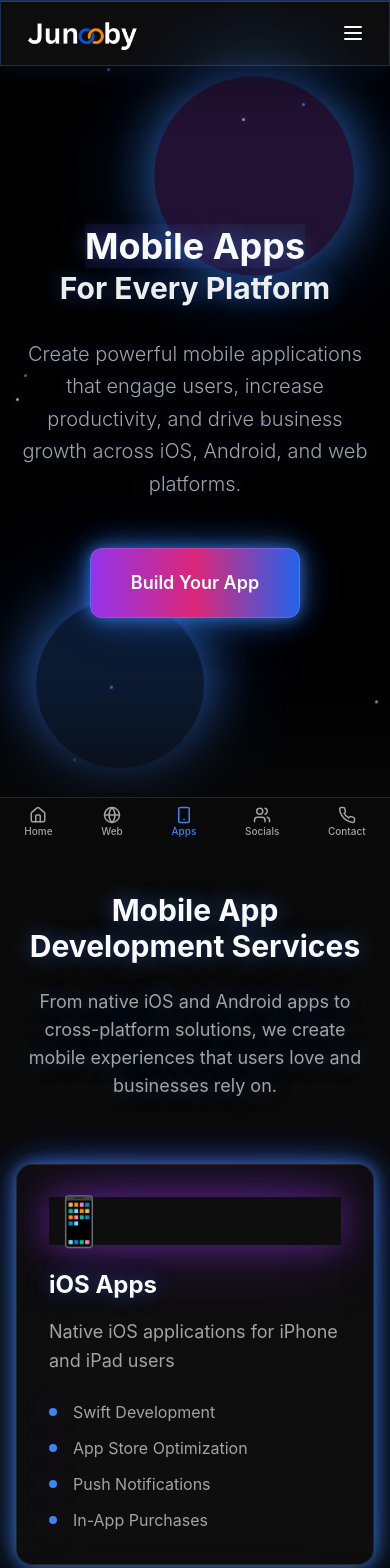
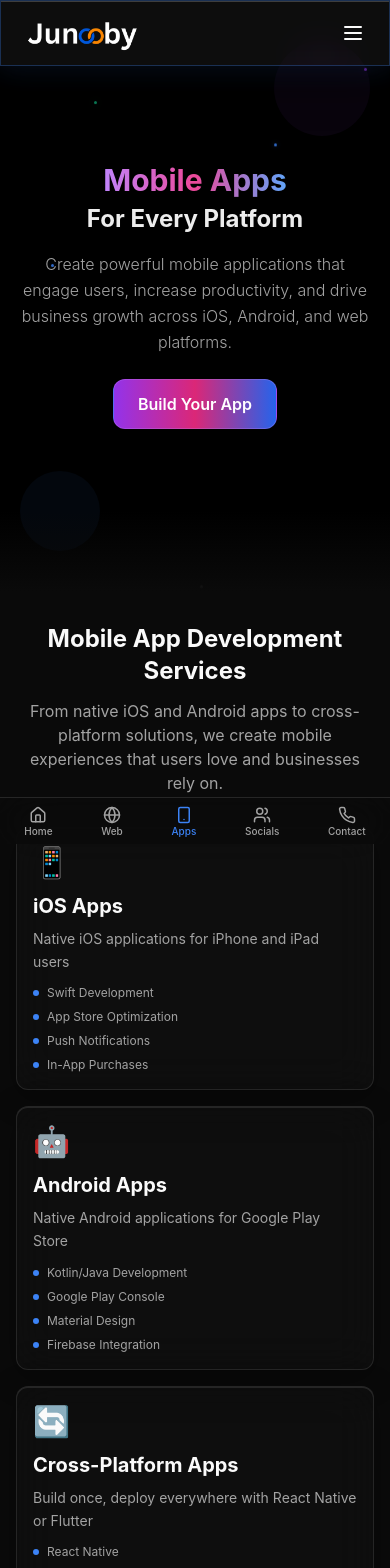
Before and after one commit to ladsontech/junooby_tech, a React (Vite) app: page /apps in a window 390 px wide. Shown: the top 1568 px of the page. Built offline with nearby package versions, Linux system fonts and the light colour scheme.

Commit message:
Refactor: Improve mobile responsiveness

```diff
--- a/src/pages/Apps.tsx
+++ b/src/pages/Apps.tsx
@@ -28,106 +28,96 @@ const Apps = () => {
       <Navbar />
 
       {/* Enhanced Hero Section with Space Theme */}
-      <section className="min-h-screen space-bg relative overflow-hidden flex items-center py-12 md:py-20">
-        {/* Nebula background effect - reduced on mobile */}
-        <div className="nebula-bg hidden md:block"></div>
+      <section className="min-h-[70vh] md:min-h-screen space-bg relative overflow-hidden flex items-center py-8 md:py-20">
+        {/* Nebula background effect - hidden on mobile */}
+        <div className="nebula-bg hidden lg:block opacity-30"></div>
 
-        {/* Galaxy spiral effect - reduced on mobile */}
-        <div className="galaxy-spiral hidden md:block"></div>
+        {/* Galaxy spiral effect - hidden on mobile */}
+        <div className="galaxy-spiral hidden lg:block opacity-20"></div>
 
-        {/* Warp speed lines - reduced on mobile */}
-        <div className="warp-lines">
-          {[...Array(6)].map((_, i) => <div key={i} className="warp-line hidden md:block" style={{
-          top: `${15 + i * 15}%`,
-          animationDelay: `${i * 0.4}s`,
-          animationDuration: `${2.5 + Math.random() * 1.5}s`
+        {/* Warp speed lines - minimal on mobile */}
+        <div className="warp-lines hidden md:block">
+          {[...Array(3)].map((_, i) => <div key={i} className="warp-line opacity-30" style={{
+          top: `${20 + i * 30}%`,
+          animationDelay: `${i * 0.5}s`,
+          animationDuration: `3s`
         }} />)}
         </div>
 
-        {/* Animated background particles - fewer on mobile */}
-        <div className="particles absolute inset-0">
-          {[...Array(30)].map((_, i) => <div key={i} className={`particle animate-float ${i > 9 ? 'hidden md:block' : ''}`} style={{
+        {/* Animated background particles - very few on mobile */}
+        <div className="particles absolute inset-0 pointer-events-none">
+          {[...Array(15)].map((_, i) => <div key={i} className={`particle animate-float ${i > 4 ? 'hidden md:block' : ''}`} style={{
           left: `${Math.random() * 100}%`,
           top: `${Math.random() * 100}%`,
-          animationDelay: `${Math.random() * 12}s`,
-          animationDuration: `${8 + Math.random() * 8}s`
+          animationDelay: `${Math.random() * 8}s`,
+          animationDuration: `${12 + Math.random() * 4}s`
         }} />)}
         </div>
 
-        {/* Floating orbs - no blur on mobile */}
-        <div className="absolute top-20 right-10 w-48 h-48 bg-purple-500/20 rounded-full md:blur-3xl animate-pulse-glow glow-purple"></div>
-        <div className="absolute bottom-20 left-10 w-40 h-40 bg-blue-500/20 rounded-full md:blur-2xl animate-pulse-glow glow-blue" style={{
-        animationDelay: '1s'
-      }}></div>
-        <div className="absolute top-1/3 left-1/4 w-32 h-32 bg-cyan-500/20 rounded-full md:blur-2xl animate-pulse-glow hidden md:block" style={{
-        animationDelay: '2s'
-      }}></div>
-        <div className="absolute bottom-1/3 right-1/3 w-28 h-28 bg-pink-500/15 rounded-full md:blur-xl animate-pulse-glow hidden md:block" style={{
-        animationDelay: '3s'
-      }}></div>
+        {/* Floating orbs - compact on mobile */}
+        <div className="absolute top-10 md:top-20 right-5 md:right-10 w-24 h-24 md:w-48 md:h-48 bg-purple-500/10 md:bg-purple-500/20 rounded-full md:blur-3xl opacity-50 md:opacity-100"></div>
+        <div className="absolute bottom-10 md:bottom-20 left-5 md:left-10 w-20 h-20 md:w-40 md:h-40 bg-blue-500/10 md:bg-blue-500/20 rounded-full md:blur-2xl opacity-50 md:opacity-100"></div>
 
         {/* Tech grid overlay */}
-        <div className="absolute inset-0 tech-grid opacity-15"></div>
+        <div className="absolute inset-0 tech-grid opacity-5 md:opacity-15"></div>
 
-        <div className="max-w-7xl mx-auto px-4 sm:px-6 lg:px-8 relative z-20 py-20">
-          <div className="text-center animate-slide-in-up">
-            <h1 className="text-4xl md:text-7xl lg:text-8xl font-bold mb-8 text-glow">
-              <span className="bg-gradient-to-r from-purple-400 via-pink-500 to-blue-400 bg-clip-text animate-pulse-glow holographic text-gray-50">
+        <div className="max-w-7xl mx-auto px-4 sm:px-6 lg:px-8 relative z-20 py-12 md:py-20">
+          <div className="text-center">
+            <h1 className="text-3xl sm:text-4xl md:text-6xl lg:text-7xl font-bold mb-4 md:mb-8">
+              <span className="bg-gradient-to-r from-purple-400 via-pink-500 to-blue-400 bg-clip-text text-transparent">
                 Mobile Apps
               </span>
               <br />
-              <span className="text-foreground/95 text-3xl md:text-5xl lg:text-6xl text-glow">
+              <span className="text-foreground/95 text-2xl sm:text-3xl md:text-4xl lg:text-5xl">
                 For Every Platform
               </span>
             </h1>
-            <p className="text-xl md:text-2xl lg:text-3xl text-muted-foreground max-w-4xl mx-auto leading-relaxed font-light mb-12 text-glow">
+            <p className="text-base sm:text-lg md:text-xl lg:text-2xl text-muted-foreground max-w-4xl mx-auto leading-relaxed font-light mb-6 md:mb-12">
               Create powerful mobile applications that engage users, increase productivity,
               and drive business growth across iOS, Android, and web platforms.
             </p>
 
             {/* CTA Buttons */}
-            <div className="flex flex-col sm:flex-row gap-6 justify-center items-center">
+            <div className="flex flex-col sm:flex-row gap-4 justify-center items-center">
               <button onClick={() => {
               const message = 'Hello! I am interested in building a mobile app. Can you help me get started?';
               const url = `https://wa.me/256789572007?text=${encodeURIComponent(message)}`;
               window.open(url, '_blank');
-            }} className="group relative overflow-hidden bg-gradient-to-r from-purple-600 via-pink-600 to-blue-600 text-white px-10 py-5 rounded-xl font-semibold text-lg transition-all duration-500 hover:scale-110 hover:shadow-2xl border border-purple-400/30 animate-neon-pulse glow-purple">
-                <div className="absolute inset-0 bg-gradient-to-r from-purple-500 via-pink-500 to-blue-500 opacity-0 group-hover:opacity-100 transition-opacity duration-500"></div>
+            }} className="group relative overflow-hidden bg-gradient-to-r from-purple-600 via-pink-600 to-blue-600 text-white px-6 py-3 md:px-10 md:py-5 rounded-xl font-semibold text-base md:text-lg transition-all duration-300 active:scale-95 md:hover:scale-105 shadow-lg border border-purple-400/30">
+                <div className="absolute inset-0 bg-gradient-to-r from-purple-500 via-pink-500 to-blue-500 opacity-0 group-hover:opacity-100 transition-opacity duration-300"></div>
                 <span className="relative">Build Your App</span>
               </button>
-
-
             </div>
           </div>
         </div>
 
         {/* Bottom gradient fade */}
-        <div className="absolute bottom-0 left-0 right-0 h-40 bg-gradient-to-t from-background via-background/50 to-transparent z-10"></div>
+        <div className="absolute bottom-0 left-0 right-0 h-20 md:h-40 bg-gradient-to-t from-background via-background/50 to-transparent z-10"></div>
       </section>
 
       {/* Services Grid */}
-      <section className="py-12 md:py-20 bg-background relative overflow-hidden">
+      <section className="py-8 md:py-16 lg:py-20 bg-background relative overflow-hidden">
         <div className="absolute inset-0 tech-grid opacity-5"></div>
         <div className="max-w-7xl mx-auto px-4 sm:px-6 lg:px-8">
-          <div className="text-center mb-16">
-            <h2 className="text-3xl md:text-5xl font-bold text-foreground mb-6 text-glow">
+          <div className="text-center mb-8 md:mb-12">
+            <h2 className="text-2xl md:text-4xl lg:text-5xl font-bold text-foreground mb-3 md:mb-6">
               Mobile App Development Services
             </h2>
-            <p className="text-lg md:text-xl text-muted-foreground max-w-3xl mx-auto text-glow">
+            <p className="text-base md:text-lg lg:text-xl text-muted-foreground max-w-3xl mx-auto">
               From native iOS and Android apps to cross-platform solutions, we create
               mobile experiences that users love and businesses rely on.
             </p>
           </div>
 
-          <div className="grid grid-cols-1 md:grid-cols-2 gap-8">
-            {appServices.map((service, index) => <div key={index} className="group space-card rounded-2xl p-8 shadow-lg hover:shadow-2xl transition-all duration-500 hover:-translate-y-3 hover:border-primary/30 animate-neon-pulse">
-                <div className="text-5xl mb-6 group-hover:scale-125 transition-transform duration-500 glow-purple">{service.icon}</div>
-                <h3 className="text-2xl md:text-3xl font-bold text-foreground mb-4 group-hover:text-primary transition-colors duration-500 text-glow">{service.title}</h3>
-                <p className="text-muted-foreground mb-6 text-lg leading-relaxed">{service.description}</p>
-                <div className="space-y-3">
-                  {service.features.map((feature, idx) => <div key={idx} className="flex items-center text-muted-foreground group-hover:text-foreground transition-colors duration-500">
-                      <div className="w-2 h-2 bg-primary rounded-full mr-4 group-hover:shadow-lg group-hover:shadow-primary/50 transition-all duration-500 glow-purple"></div>
-                      <span className="text-base">{feature}</span>
+          <div className="grid grid-cols-1 md:grid-cols-2 gap-4 md:gap-6 lg:gap-8">
+            {appServices.map((service, index) => <div key={index} className="group space-card rounded-xl md:rounded-2xl p-4 md:p-6 lg:p-8 shadow-lg transition-all duration-300 active:scale-95 md:hover:shadow-2xl md:hover:-translate-y-2 md:hover:border-primary/30">
+                <div className="text-3xl md:text-4xl lg:text-5xl mb-3 md:mb-4 lg:mb-6 transition-transform duration-300 md:group-hover:scale-110">{service.icon}</div>
+                <h3 className="text-xl md:text-2xl lg:text-3xl font-bold text-foreground mb-2 md:mb-3 lg:mb-4 transition-colors duration-300 md:group-hover:text-primary">{service.title}</h3>
+                <p className="text-muted-foreground mb-3 md:mb-4 lg:mb-6 text-sm md:text-base lg:text-lg leading-relaxed">{service.description}</p>
+                <div className="space-y-2 md:space-y-3">
+                  {service.features.map((feature, idx) => <div key={idx} className="flex items-center text-muted-foreground transition-colors duration-300 md:group-hover:text-foreground">
+                      <div className="w-1.5 h-1.5 md:w-2 md:h-2 bg-primary rounded-full mr-2 md:mr-3 lg:mr-4 transition-all duration-300 md:group-hover:shadow-lg md:group-hover:shadow-primary/50"></div>
+                      <span className="text-xs md:text-sm lg:text-base">{feature}</span>
                     </div>)}
                 </div>
               </div>)}
@@ -138,39 +128,39 @@ const Apps = () => {
       <Portfolio filter="app" title="Our Mobile App Portfolio" description="Explore the innovative mobile applications we've developed for businesses across various industries." />
 
       {/* Features Section */}
-      <section className="py-12 md:py-20 bg-card/10 relative overflow-hidden">
-        <div className="absolute inset-0 tech-grid opacity-8"></div>
-        <div className="nebula-bg opacity-30"></div>
+      <section className="py-8 md:py-16 lg:py-20 bg-card/10 relative overflow-hidden">
+        <div className="absolute inset-0 tech-grid opacity-5 md:opacity-8"></div>
+        <div className="nebula-bg opacity-10 md:opacity-30 hidden md:block"></div>
         <div className="max-w-7xl mx-auto px-4 sm:px-6 lg:px-8 relative z-20">
-          <div className="text-center mb-16">
-            <h2 className="text-3xl md:text-5xl font-bold text-foreground mb-8 text-glow">
+          <div className="text-center mb-8 md:mb-12 lg:mb-16">
+            <h2 className="text-2xl md:text-4xl lg:text-5xl font-bold text-foreground mb-4 md:mb-8">
               Why Choose Our Mobile App Development
             </h2>
           </div>
 
-          <div className="grid grid-cols-1 md:grid-cols-3 gap-10">
+          <div className="grid grid-cols-1 md:grid-cols-3 gap-6 md:gap-8 lg:gap-10">
             <div className="text-center group">
-              <div className="w-24 h-24 bg-gradient-to-br from-blue-500 to-cyan-500 rounded-full flex items-center justify-center mx-auto mb-8 glow-blue group-hover:scale-125 transition-all duration-500 animate-pulse-glow">
-                <span className="text-white text-3xl">⚡</span>
+              <div className="w-16 h-16 md:w-20 md:h-20 lg:w-24 lg:h-24 bg-gradient-to-br from-blue-500 to-cyan-500 rounded-full flex items-center justify-center mx-auto mb-4 md:mb-6 lg:mb-8 transition-all duration-300 active:scale-95 md:group-hover:scale-110">
+                <span className="text-white text-2xl md:text-3xl">⚡</span>
               </div>
-              <h3 className="text-xl md:text-2xl font-bold text-foreground mb-4 group-hover:text-primary transition-colors duration-500 text-glow">High Performance</h3>
-              <p className="text-muted-foreground text-lg leading-relaxed">Optimized for speed and efficiency with smooth animations and lightning-fast loading times.</p>
+              <h3 className="text-lg md:text-xl lg:text-2xl font-bold text-foreground mb-2 md:mb-3 lg:mb-4 transition-colors duration-300 md:group-hover:text-primary">High Performance</h3>
+              <p className="text-muted-foreground text-sm md:text-base lg:text-lg leading-relaxed">Optimized for speed and efficiency with smooth animations and lightning-fast loading times.</p>
             </div>
 
             <div className="text-center group">
-              <div className="w-24 h-24 bg-gradient-to-br from-purple-500 to-pink-500 rounded-full flex items-center justify-center mx-auto mb-8 glow-purple group-hover:scale-125 transition-all duration-500 animate-pulse-glow">
-                <span className="text-white text-3xl">🎨</span>
+              <div className="w-16 h-16 md:w-20 md:h-20 lg:w-24 lg:h-24 bg-gradient-to-br from-purple-500 to-pink-500 rounded-full flex items-center justify-center mx-auto mb-4 md:mb-6 lg:mb-8 transition-all duration-300 active:scale-95 md:group-hover:scale-110">
+                <span className="text-white text-2xl md:text-3xl">🎨</span>
               </div>
-              <h3 className="text-xl md:text-2xl font-bold text-foreground mb-4 group-hover:text-primary transition-colors duration-500 text-glow">Beautiful Design</h3>
-              <p className="text-muted-foreground text-lg leading-relaxed">Intuitive and attractive user interfaces that follow platform-specific design guidelines and modern aesthetics.</p>
+              <h3 className="text-lg md:text-xl lg:text-2xl font-bold text-foreground mb-2 md:mb-3 lg:mb-4 transition-colors duration-300 md:group-hover:text-primary">Beautiful Design</h3>
+              <p className="text-muted-foreground text-sm md:text-base lg:text-lg leading-relaxed">Intuitive and attractive user interfaces that follow platform-specific design guidelines and modern aesthetics.</p>
             </div>
 
             <div className="text-center group">
-              <div className="w-24 h-24 bg-gradient-to-br from-green-500 to-emerald-500 rounded-full flex items-center justify-center mx-auto mb-8 group-hover:scale-125 transition-all duration-500 glow-green animate-pulse-glow">
-                <span className="text-white text-3xl">🔒</span>
+              <div className="w-16 h-16 md:w-20 md:h-20 lg:w-24 lg:h-24 bg-gradient-to-br from-green-500 to-emerald-500 rounded-full flex items-center justify-center mx-auto mb-4 md:mb-6 lg:mb-8 transition-all duration-300 active:scale-95 md:group-hover:scale-110">
+                <span className="text-white text-2xl md:text-3xl">🔒</span>
               </div>
-              <h3 className="text-xl md:text-2xl font-bold text-foreground mb-4 group-hover:text-primary transition-colors duration-500 text-glow">Secure & Reliable</h3>
-              <p className="text-muted-foreground text-lg leading-relaxed">Built with security best practices and thorough testing for reliable performance across all devices.</p>
+              <h3 className="text-lg md:text-xl lg:text-2xl font-bold text-foreground mb-2 md:mb-3 lg:mb-4 transition-colors duration-300 md:group-hover:text-primary">Secure & Reliable</h3>
+              <p className="text-muted-foreground text-sm md:text-base lg:text-lg leading-relaxed">Built with security best practices and thorough testing for reliable performance across all devices.</p>
             </div>
           </div>
         </div>
```
Also changed, not shown: src/pages/Socials.tsx (+44 -44 lines).
